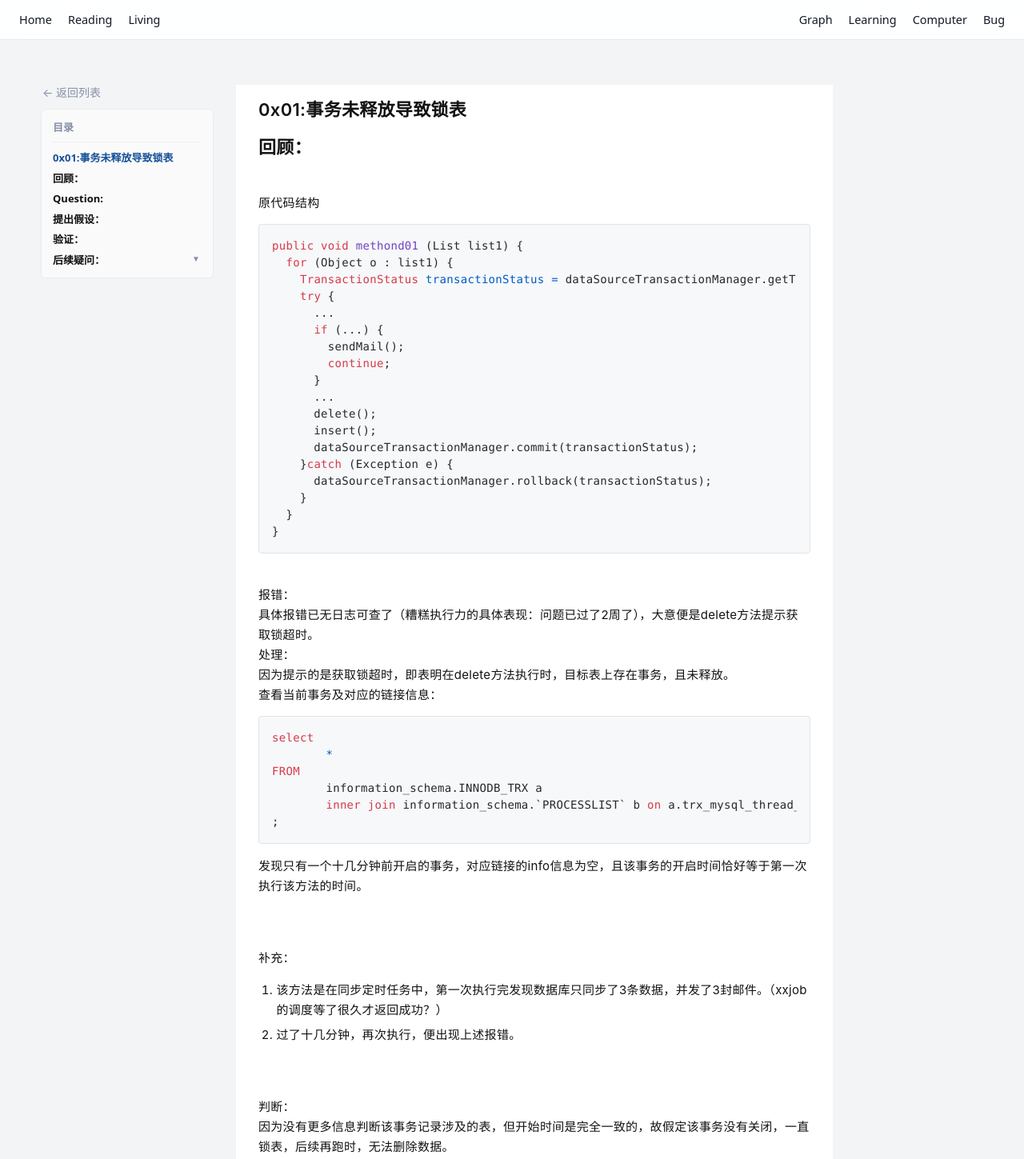
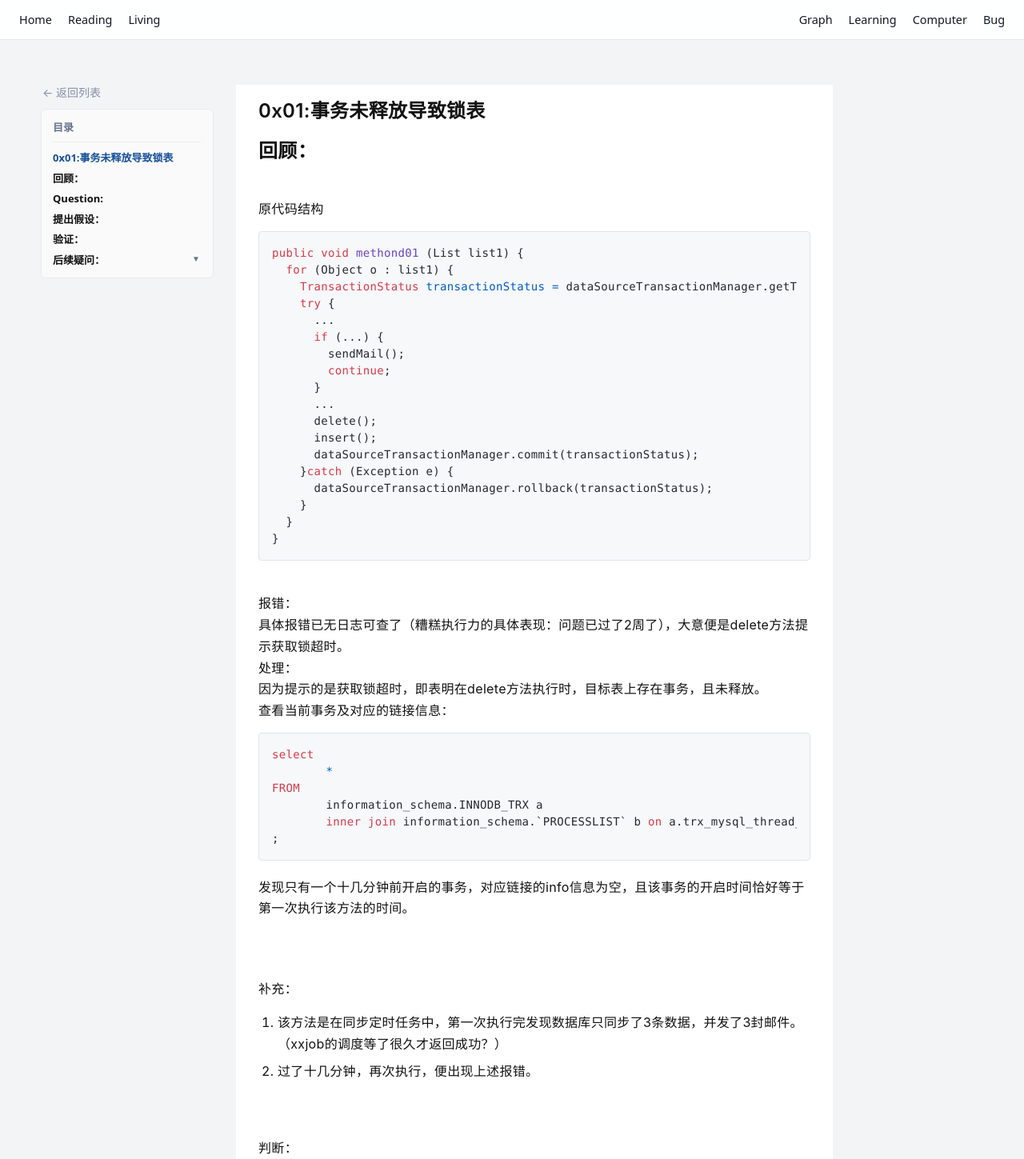
Before and after one commit to liaozk-wiki/wiki2.0, a Vue app: page /bug/2024-03-25-bug0x01 in a window 1280 px wide. Shown: the top 1449 px of the page at 80% size. Built offline with nearby package versions, Linux system fonts and the light colour scheme.

Commit message:
格式优化

```diff
--- a/src/style.css
+++ b/src/style.css
@@ -1,6 +1,6 @@
 :root {
-  font-family: system-ui, -apple-system, BlinkMacSystemFont, "SF Pro Text",
-    "Segoe UI", sans-serif;
+  font-family: system-ui, -apple-system, BlinkMacSystemFont, "PingFang SC",
+    "Noto Sans SC", "Microsoft YaHei", "SF Pro Text", "Segoe UI", sans-serif;
   line-height: 1.6;
   font-weight: 400;
   color: #111827;
@@ -21,7 +21,6 @@ body,
 
 .app-container {
   min-height: 100vh;
-  max-width: 960px;
   margin: 0 auto;
   padding: 0 1.5rem;
   display: flex;
@@ -198,3 +197,33 @@ body,
   background: #f9fafb;
   font-weight: 500;
 }
+
+/* ===== 键盘焦点样式 ===== */
+
+a:focus-visible,
+button:focus-visible {
+  outline: 2px solid #4f46e5;
+  outline-offset: 2px;
+  border-radius: 4px;
+}
+
+/* ===== 打印样式 ===== */
+
+@media print {
+  header,
+  footer,
+  .toc-column,
+  .back-link {
+    display: none !important;
+  }
+
+  .app-container {
+    padding: 0;
+  }
+
+  .article-body {
+    font-size: 12pt;
+    line-height: 1.5;
+    color: #000;
+  }
+}
--- a/src/views/DetailView.vue
+++ b/src/views/DetailView.vue
@@ -194,6 +194,17 @@ function toggleH1(slug) {
   expandedH1Slugs.value = next
 }
 
+/** 点击 TOC 链接时手动滚动到对应标题，避免 hash 变化触发意外的状态重置 */
+function scrollToHeading(slug) {
+  const el = document.getElementById(slug)
+  if (!el) return
+  const url = new URL(window.location)
+  url.hash = slug
+  window.history.replaceState(null, '', url)
+  activeTocSlug.value = slug
+  el.scrollIntoView({ behavior: 'smooth', block: 'start' })
+}
+
 /** Markdown 渲染后对文章内所有 <pre><code> 做 highlight.js 高亮 */
 function highlightCodeBlocks() {
   const container = articleBodyRef.value
@@ -241,6 +252,7 @@ watch(
                 <a
                   :href="`#${section.slug}`"
                   :class="['toc-link', 'toc-link--h1', { 'toc-link--active': activeTocSlug === section.slug }]"
+                  @click.prevent="scrollToHeading(section.slug)"
                 >
                   {{ section.text }}
                 </a>
@@ -261,6 +273,7 @@ watch(
                   :key="child.slug"
                   :href="`#${child.slug}`"
                   :class="['toc-link', 'toc-link--h2', { 'toc-link--active': activeTocSlug === child.slug }]"
+                  @click.prevent="scrollToHeading(child.slug)"
                 >
                   {{ child.text }}
                 </a>
@@ -355,7 +368,7 @@ watch(
 .toc-title {
   font-size: 13px;
   font-weight: 600;
-  color: #8590a6;
+  color: #64748b;
   margin-bottom: 10px;
   padding-bottom: 8px;
   border-bottom: 1px solid #f0f0f0;
@@ -392,7 +405,7 @@ watch(
   border: none;
   background: none;
   font-size: 10px;
-  color: #8590a6;
+  color: #64748b;
   cursor: pointer;
   transition: transform 0.2s;
 }
@@ -434,7 +447,7 @@ watch(
 
 .toc-link--h2 {
   font-size: 12px;
-  color: #8590a6;
+  color: #64748b;
   font-weight: 400;
 }
 
@@ -459,22 +472,22 @@ watch(
   border: none;
 }
 
-/* 参考知乎正文：15px、行高约 1.67、字色 #121212 */
+/* 参考知乎正文：16px、行高约 1.67、字色 #121212 */
 .zhihu-article {
-  font-size: 15px;
+  font-size: 16px;
   line-height: 1.67;
   color: #121212;
   letter-spacing: 0.02em;
 }
 
 .zhihu-article :deep(p) {
-  margin: 1em 0;
-  font-size: 15px;
+  margin: 1.25em 0;
+  font-size: 16px;
   line-height: 1.67;
 }
 
 .zhihu-article :deep(h1) {
-  font-size: 22px;
+  font-size: 24px;
   line-height: 1.4;
   font-weight: 600;
   color: #121212;
@@ -484,7 +497,7 @@ watch(
 }
 
 .zhihu-article :deep(h2) {
-  font-size: 18px;
+  font-size: 20px;
   line-height: 1.4;
   font-weight: 600;
   color: #121212;
@@ -493,7 +506,7 @@ watch(
 }
 
 .zhihu-article :deep(h3) {
-  font-size: 16px;
+  font-size: 17px;
   font-weight: 600;
   color: #121212;
   margin: 22px 0 10px;
@@ -502,7 +515,7 @@ watch(
 .zhihu-article :deep(h4),
 .zhihu-article :deep(h5),
 .zhihu-article :deep(h6) {
-  font-size: 15px;
+  font-size: 16px;
   font-weight: 600;
   color: #121212;
   margin: 18px 0 8px;
@@ -536,7 +549,7 @@ watch(
 }
 
 .zhihu-article :deep(li) {
-  margin: 0.35em 0;
+  margin: 0.45em 0;
 }
 
 .zhihu-article :deep(hr) {
--- a/src/views/HomeView.vue
+++ b/src/views/HomeView.vue
@@ -2,6 +2,7 @@
   <div class="home-content">
     <h1 class="home-title"></h1>
     <p class="home-subtitle"></p>
+    <blockquote class="home-quote">攀登顶峰的斗争本身，足以充实人的心灵，必须想象西西弗斯是幸福的。</blockquote>
   </div>
 </template>
 
@@ -9,7 +10,7 @@
 .home-content {
   text-align: center;
   color: rgba(255, 255, 255, 0.98);
-  text-shadow: 0 1px 2px rgba(0, 0, 0, 0.4);
+  text-shadow: 0 1px 4px rgba(0, 0, 0, 0.6), 0 0 20px rgba(0, 0, 0, 0.3);
 }
 
 .home-title {
@@ -24,4 +25,16 @@
   margin: 0;
   opacity: 0.9;
 }
+
+.home-quote {
+  margin: 2rem auto 0;
+  max-width: 32em;
+  font-size: clamp(0.95rem, 2vw, 1.15rem);
+  line-height: 1.75;
+  opacity: 0.8;
+  font-style: italic;
+  letter-spacing: 0.03em;
+  border: none;
+  padding: 0;
+}
 </style>
```
